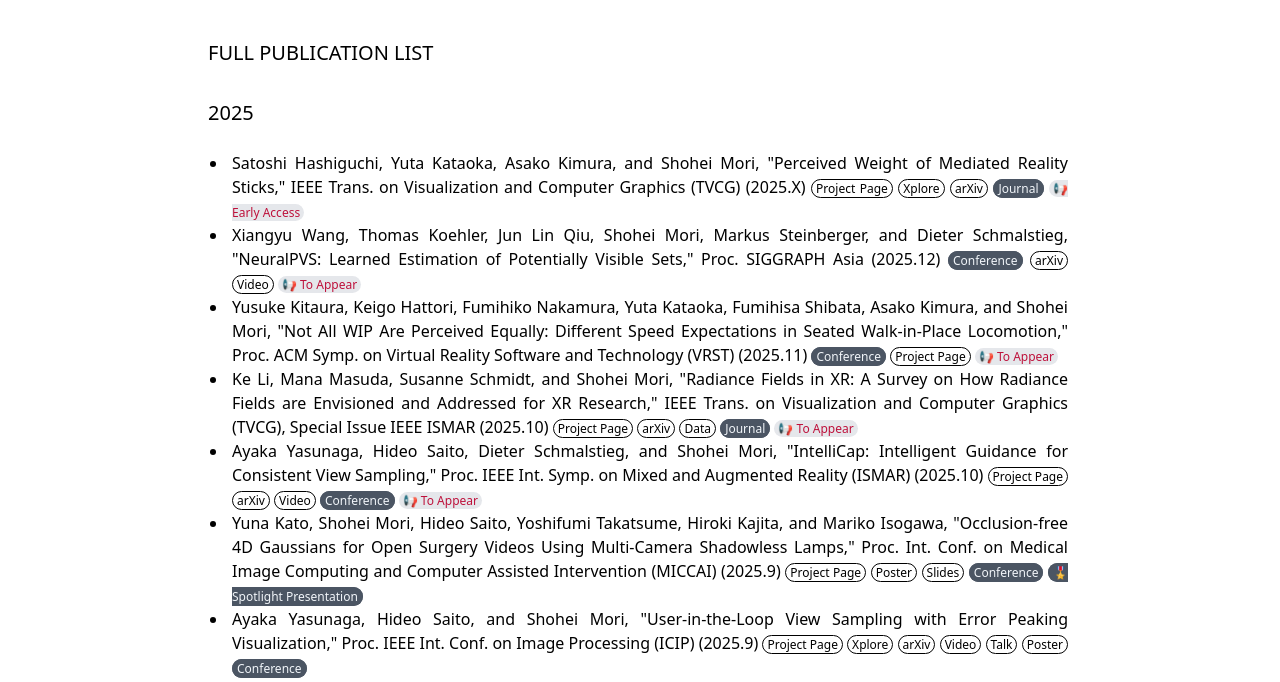
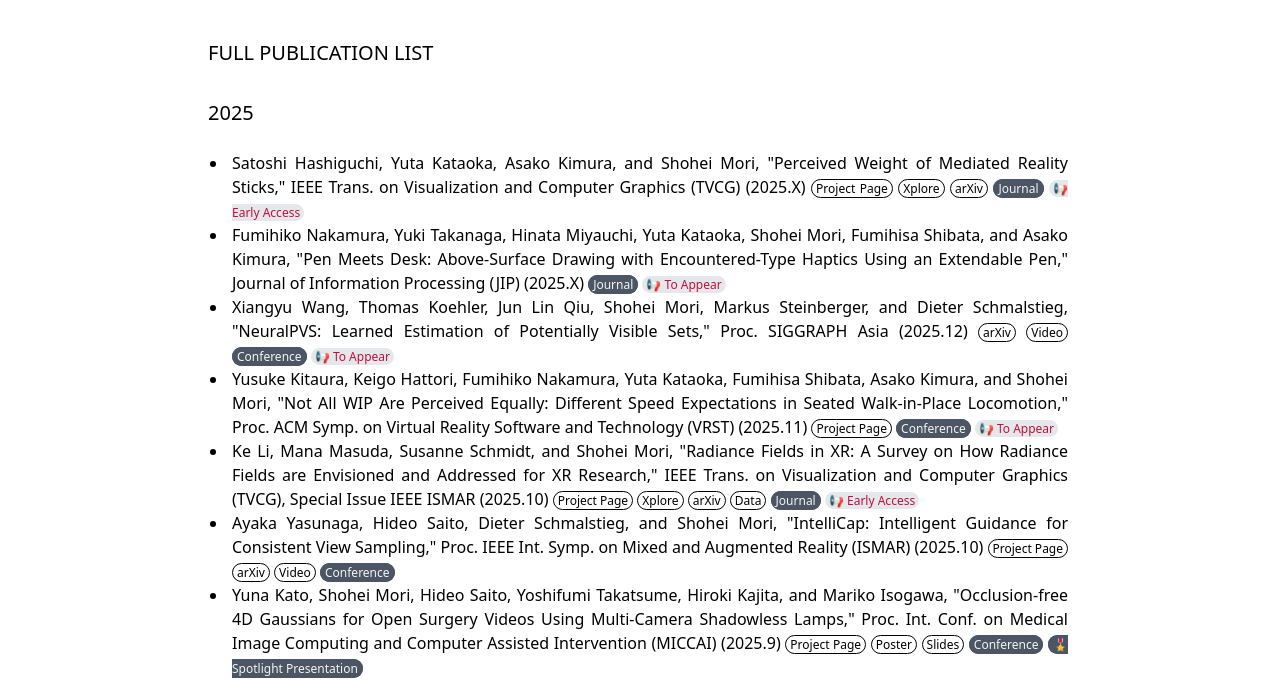
Before and after one commit to Mugichoko445/mugichoko445.github.io, a website: page docs/publications.html in a window 1280 px wide. Shown: the part 61-743 px from the top of the page. Drawn offline with Linux system fonts and the light colour scheme.

Commit message:
updates in publication

```diff
--- a/docs/publications.html
+++ b/docs/publications.html
@@ -72,25 +72,31 @@
                     <span class="text-xs bg-gray-200 text-rose-700 rounded-xl px-1">📢 Early Access</span>
                 </li>
                 <li class="hover:bg-slate-200 dark:hover:bg-slate-700 transition-colors colors rounded-md px-1">
+                    Fumihiko Nakamura, Yuki Takanaga, Hinata Miyauchi, Yuta Kataoka, Shohei Mori, Fumihisa Shibata, and Asako Kimura, "Pen Meets Desk: Above-Surface Drawing with Encountered-Type Haptics Using an Extendable Pen," Journal of Information Processing (JIP) (2025.X)
+                    <span class="text-xs border bg-gray-600 border-gray-600 text-slate-100 rounded-xl px-1">Journal</span>
+                    <span class="text-xs bg-gray-200 text-rose-700 rounded-xl px-1">📢 To Appear</span>
+                </li>
+                <li class="hover:bg-slate-200 dark:hover:bg-slate-700 transition-colors colors rounded-md px-1">
                     Xiangyu Wang, Thomas Koehler, Jun Lin Qiu, Shohei Mori, Markus Steinberger, and Dieter Schmalstieg, "NeuralPVS: Learned Estimation of Potentially Visible Sets," Proc. SIGGRAPH Asia (2025.12)
-                    <span class="text-xs border bg-gray-600 border-gray-600 text-slate-100 rounded-xl px-1">Conference</span>
                     <a class="text-xs border border-black dark:border-white rounded-xl px-1 hover:opacity-90" href="https://arxiv.org/abs/2509.24677" target="_blank">arXiv</a>
                     <a class="text-xs border border-black dark:border-white rounded-xl px-1 hover:opacity-90" href="https://youtu.be/9sreKrHNVMs" target="_blank">Video</a>
+                    <span class="text-xs border bg-gray-600 border-gray-600 text-slate-100 rounded-xl px-1">Conference</span>
                     <span class="text-xs bg-gray-200 text-rose-700 rounded-xl px-1">📢 To Appear</span>
                 </li>
                 <li class="hover:bg-slate-200 dark:hover:bg-slate-700 transition-colors colors rounded-md px-1">
                     Yusuke Kitaura, Keigo Hattori, Fumihiko Nakamura, Yuta Kataoka, Fumihisa Shibata, Asako Kimura, and Shohei Mori, "Not All WIP Are Perceived Equally: Different Speed Expectations in Seated Walk-in-Place Locomotion," Proc. ACM Symp. on Virtual Reality Software and Technology (VRST) (2025.11)
+                    <a class="text-xs border border-black dark:border-white rounded-xl px-1 hover:opacity-90" href="https://mediated-reality.github.io/projects/kitaura_vrst25" target="_blank">Project Page</a>
                     <span class="text-xs border bg-gray-600 border-gray-600 text-slate-100 rounded-xl px-1">Conference</span>
-                    <a class="text-xs border border-black dark:border-white rounded-xl px-1 hover:opacity-90" href="https://mediated-reality.github.io/projects/kitaura_vrst25" target="_blank">Project Page</a>
                     <span class="text-xs bg-gray-200 text-rose-700 rounded-xl px-1">📢 To Appear</span>
                 </li>
                 <li class="hover:bg-slate-200 dark:hover:bg-slate-700 transition-colors colors rounded-md px-1">
                     Ke Li, Mana Masuda, Susanne Schmidt, and Shohei Mori, "Radiance Fields in XR: A Survey on How Radiance Fields are Envisioned and Addressed for XR Research," IEEE Trans. on Visualization and Computer Graphics (TVCG), Special Issue IEEE ISMAR (2025.10)
                     <a class="text-xs border border-black dark:border-white rounded-xl px-1 hover:opacity-90" href="https://mediated-reality.github.io/rf4xr/papers/li_tvcg25" target="_blank">Project Page</a>
+                    <a class="text-xs border border-black dark:border-white rounded-xl px-1 hover:opacity-90" href="https://doi.org/10.1109/TVCG.2025.3616794" target="_blank">Xplore</a>
                     <a class="text-xs border border-black dark:border-white rounded-xl px-1 hover:opacity-90" href="https://arxiv.org/abs/2508.04326" target="_blank">arXiv</a>
                     <a class="text-xs border border-black dark:border-white rounded-xl px-1 hover:opacity-90" href="https://github.com/mediated-reality/awesome-rf4xr" target="_blank">Data</a>
                     <span class="text-xs border bg-gray-600 border-gray-600 text-slate-100 rounded-xl px-1">Journal</span>
-                    <span class="text-xs bg-gray-200 text-rose-700 rounded-xl px-1">📢 To Appear</span>
+                    <span class="text-xs bg-gray-200 text-rose-700 rounded-xl px-1">📢 Early Access</span>
                 </li>
                 <li class="hover:bg-slate-200 dark:hover:bg-slate-700 transition-colors colors rounded-md px-1">
                     Ayaka Yasunaga, Hideo Saito, Dieter Schmalstieg, and Shohei Mori, "IntelliCap: Intelligent Guidance for Consistent View Sampling," Proc. IEEE Int. Symp. on Mixed and Augmented Reality (ISMAR) (2025.10)
@@ -98,7 +104,6 @@
                     <a class="text-xs border border-black dark:border-white rounded-xl px-1 hover:opacity-90" href="https://arxiv.org/abs/2508.13043" target="_blank">arXiv</a>
                     <a class="text-xs border border-black dark:border-white rounded-xl px-1 hover:opacity-90" href="https://youtu.be/BZ4UAE9rrFE?si=hJ6cJ4VyPWfxPRkL" target="_blank">Video</a>
                     <span class="text-xs border bg-gray-600 border-gray-600 text-slate-100 rounded-xl px-1">Conference</span>
-                    <span class="text-xs bg-gray-200 text-rose-700 rounded-xl px-1">📢 To Appear</span>
                 </li>
                 <li class="hover:bg-slate-200 dark:hover:bg-slate-700 transition-colors colors rounded-md px-1">
                     Yuna Kato, Shohei Mori, Hideo Saito, Yoshifumi Takatsume, Hiroki Kajita, and Mariko Isogawa, "Occlusion-free 4D Gaussians for Open Surgery Videos Using Multi-Camera Shadowless Lamps," Proc. Int. Conf. on Medical Image Computing and Computer Assisted Intervention (MICCAI) (2025.9)
```
Also changed, not shown: docs/projects.html (+5 -4 lines), docs/css/style.css.
